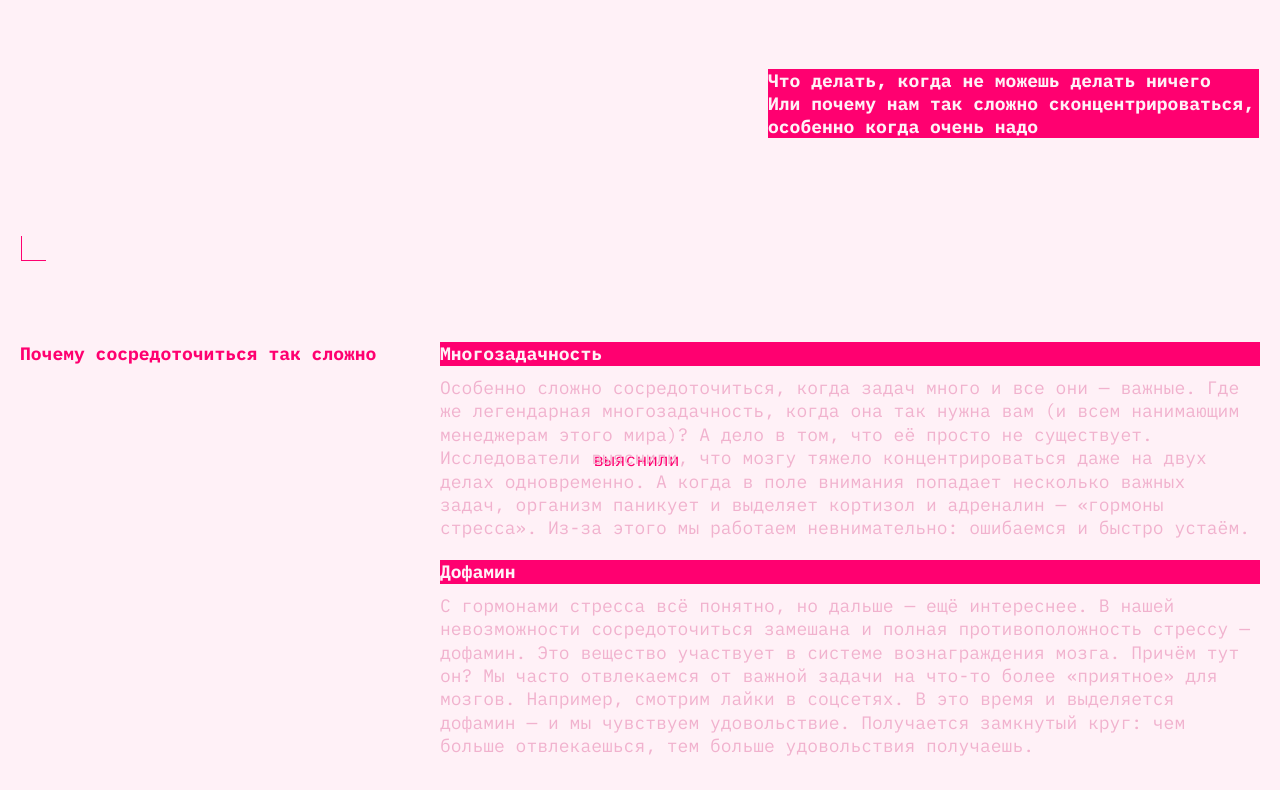
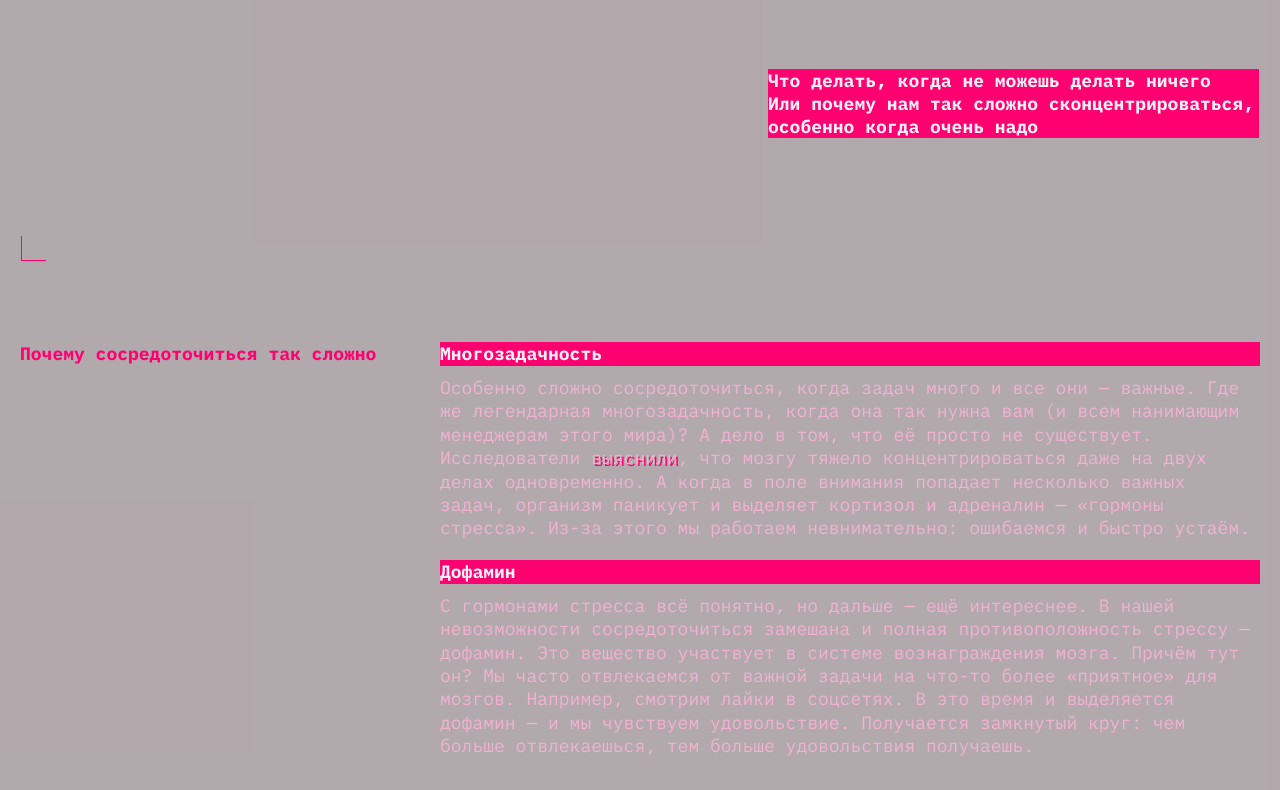
Before and after one commit to aleoreh/slozhno-sosredotochitsya, a website: page index.html in a window 1280 px wide. Shown: the part 518-1308 px from the top of the page. Drawn offline with Linux system fonts and the light colour scheme.

Commit message:
Add overlay

```diff
--- a/styles/style.css
+++ b/styles/style.css
@@ -9,12 +9,21 @@ html {
 }
 
 .page {
+  position: relative;
   background-color: var(--bg-color);
   color: var(--primary-color);
   background-repeat: no-repeat;
   background-size: cover;
   background-position: center;
   background-attachment: fixed;
+}
+
+.page::before {
+  content: "";
+  position: absolute;
+  inset: 0;
+  z-index: -1;
+  background-color: rgba(0, 0, 0, 0.3);
 }
 
 .full-block {
```
